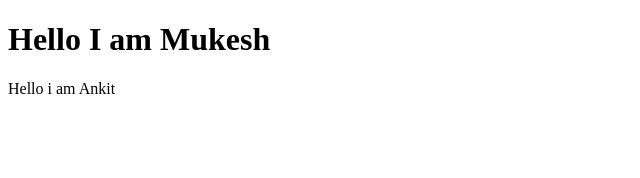
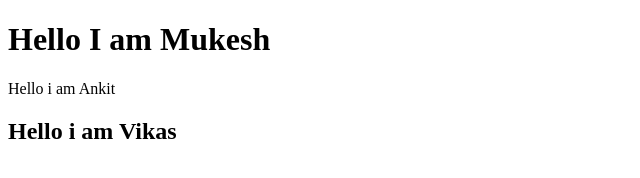
Before and after one commit to anil6200/AnilRepo1, a plain HTML site: page index.html in a window 1280 px wide. Shown: the whole page, without its empty margins (0-640 px from the left). Drawn offline with Linux system fonts and the light colour scheme.

Commit message:
Ankit add h2 tag

```diff
--- a/index.html
+++ b/index.html
@@ -8,5 +8,6 @@
 <body>
     <h1>Hello I am Mukesh</h1>
     <p>Hello i am Ankit</p>
+    <h2>Hello i am Vikas</h2>
 </body>
 </html>
```
